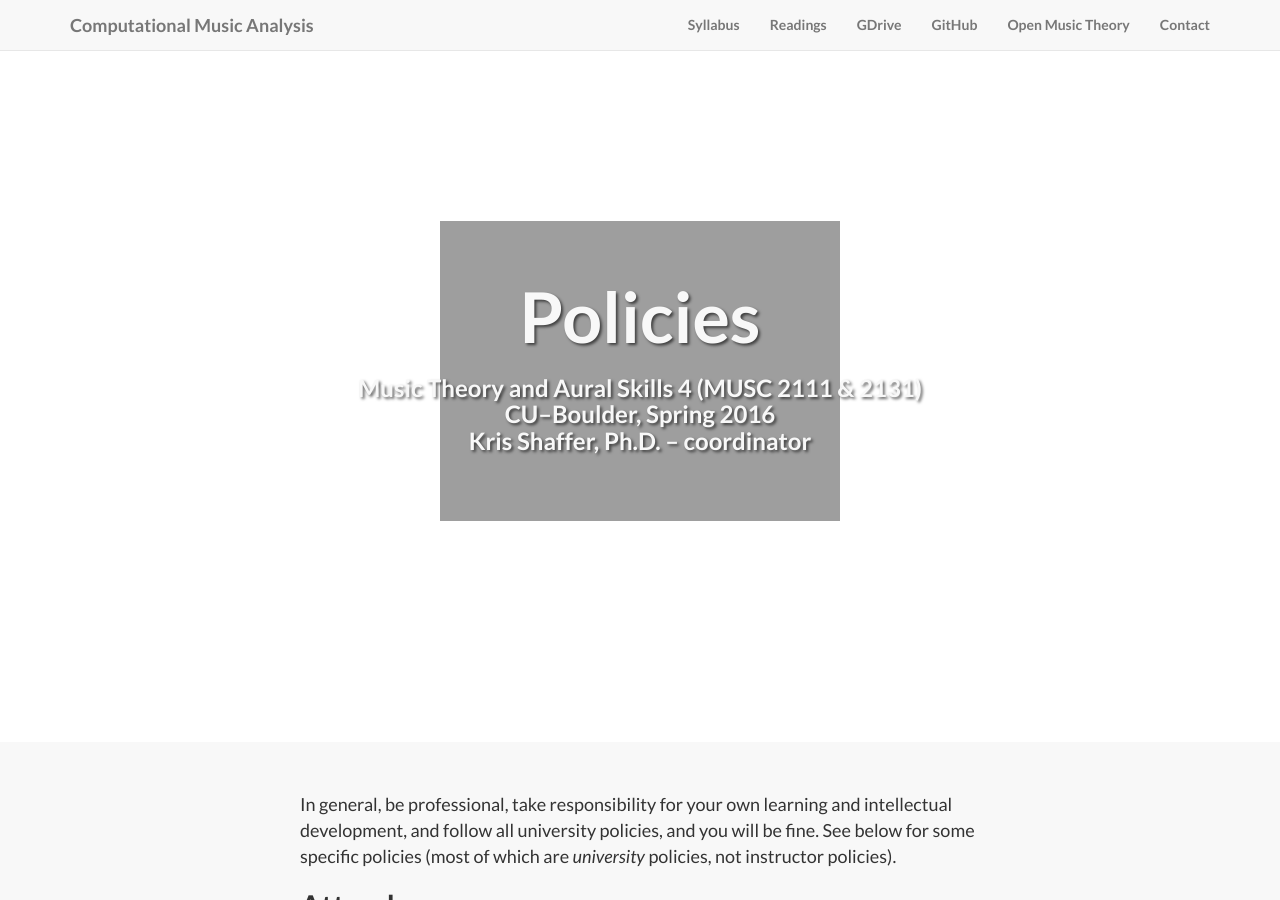
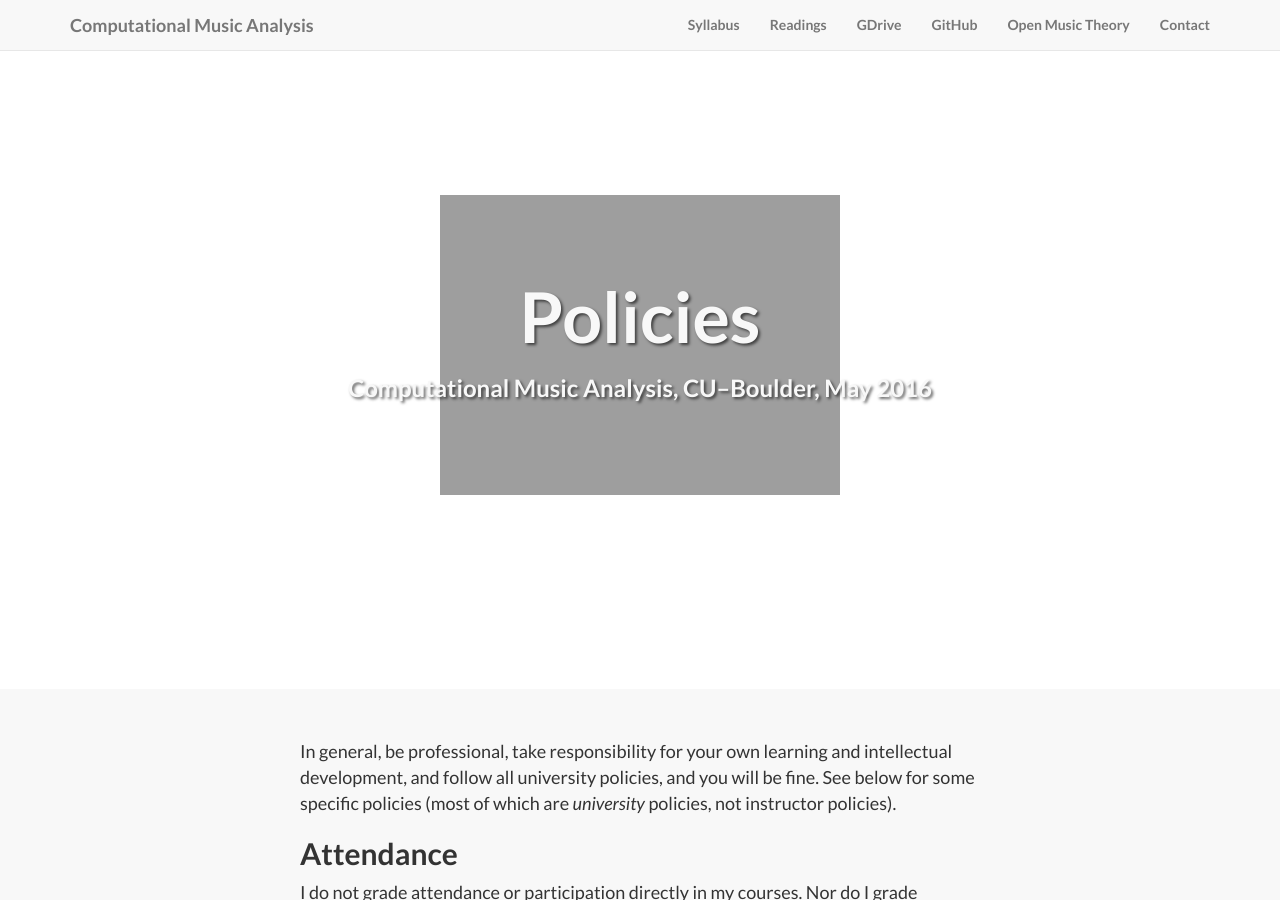
Before and after one commit to kshaffer/corpusmusic, a Jekyll site: the page built from policies.md, in a window 1280 px wide and 900 px high. Built offline with Jekyll 4.4.1, drawn with Linux system fonts in a browser that asks for light colours.

```diff
--- a/policies.md
+++ b/policies.md
@@ -1,7 +1,7 @@
 ---
 layout: page
 title: Policies
-subTitle: "Music Theory and Aural Skills 4 (MUSC 2111 & 2131)<br/>CU–Boulder, Spring 2016<br/>Kris Shaffer, Ph.D. – coordinator"
+subTitle: "Computational Music Analysis, CU–Boulder, May 2016"
 image: control.jpg
 ---
 
```
